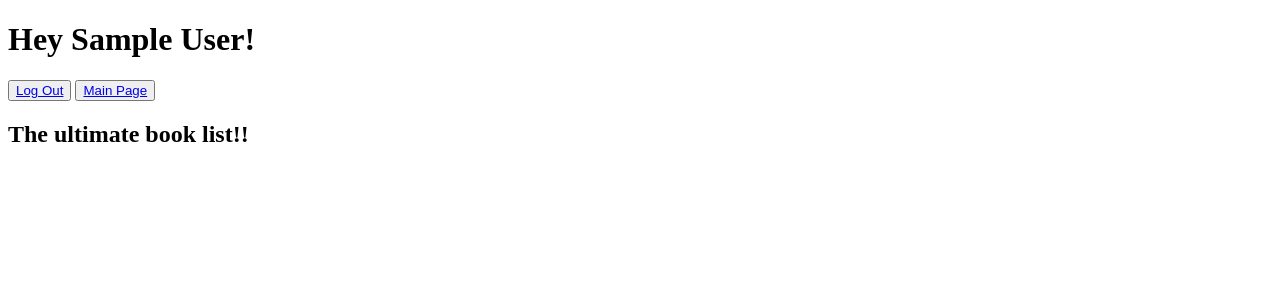
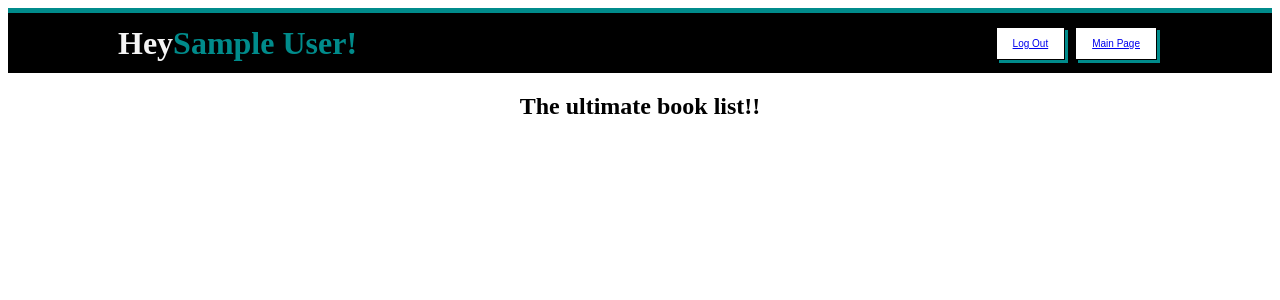
Before and after one commit to brycekmaxwell/final, a Flask app: page /view_finished/1 in a window 1280 px wide. Shown: the top 300 px of the page. Run offline with Flask 2, Linux system fonts and the light colour scheme; the visitor is signed in with stand-in values (Sample User, id 1); data that the repository does not hold is empty.

Commit message:
images work querys pull only user session books

```diff
--- a/flask_app/controllers/controller_book.py
+++ b/flask_app/controllers/controller_book.py
@@ -7,15 +7,15 @@ from flask_app.models import models_users
 
 @app.route("/view_tbr/<int:user_id>")
 def view_tbr(user_id):
-    return render_template("tbr.html", user_id = user_id, books = model_book.Book.get_all_tbr_books())
+    return render_template("tbr.html", user_id = user_id, books = model_book.Book.get_all_tbr_books({"id":user_id}))
 
 @app.route("/view_current/<int:user_id>")
 def view_current(user_id):
-    return render_template("current.html", user_id = user_id, books=model_book.Book.get_all_current_books())
+    return render_template("current.html", user_id = user_id, books=model_book.Book.get_current_book({"id":user_id}))
 
 @app.route("/view_finished/<int:user_id>")
 def view_finished(user_id):
-    return render_template("finished.html", user_id = user_id, books = model_book.Book.get_all_finished_books())
+    return render_template("finished.html", user_id = user_id, books = model_book.Book.get_all_finished_books({"id":user_id}))
 
 
 @app.route("/create_book", methods=["POST"])
@@ -38,20 +38,6 @@ def view_rating(user_id):
     return render_template("rating.html", user_id = user_id)
 
 
-# @app.route("/move_to_finished", methods=["POST"])
-# def move_to_finished(user_id):
-#     finished_data = {
-#         "title": 'title',
-#         "rating": request.form['rating'],
-#         "tbr": "no",
-#         "current": "no",
-#         "finished": "yes",
-#         "user_id": session['user_id']
-#     }
-#     model_book.Book.update_finished(finished_data)
-#     return render_template("finished.html", user_id=user_id)
-
-
 @app.route("/move_current/<int:book_id>", methods=["POST"])
 def move_to_current(book_id):
     print("A")
@@ -61,7 +47,7 @@ def move_to_current(book_id):
         "book_id": book_id
     }
     model_book.Book.update_current(current_data)
-    return redirect(f"/view_tbr/{session['user_id']}")
+    return redirect(f"/view_current/{session['user_id']}")
 
 @app.route("/give_rating/<int:book_id>", methods=["POST"])
 def move_to_finished(book_id):
--- a/flask_app/controllers/controllers_users.py
+++ b/flask_app/controllers/controllers_users.py
@@ -34,7 +34,7 @@ def login():
 def dashboard():
     if "user_id" not in session:
         return redirect("/logout")
-    return render_template("main_page.html", books = model_book.Book.get_all_books())
+    return render_template("main_page.html")
 
 
 
--- a/flask_app/models/model_book.py
+++ b/flask_app/models/model_book.py
@@ -27,35 +27,54 @@ class Book:
         return all_books
 
     @classmethod
-    def get_all_tbr_books(cls):
-        query="SELECT * FROM books WHERE books.tbr = 'yes';"
-        results = connectToMySQL(cls.DB).query_db(query)
+    def get_all_tbr_books(cls, user_id):
+        query= """
+            SELECT
+                *
+            FROM
+                books
+            WHERE
+                books.tbr = 'yes'
+                AND
+                user_id = "%(id)s";
+        """
+        results = connectToMySQL(cls.DB).query_db(query, user_id)
+        all_books = []
+        for book in results:
+            all_books.append(cls(book))
+        return all_books
+
+    @classmethod
+    def get_current_book(cls, user_id):
+        query="""
+                SELECT
+                    *
+                FROM
+                    books
+                WHERE
+                    books.current = 'yes'
+                AND
+                    user_id = "%(id)s";
+        """
+        results = connectToMySQL(cls.DB).query_db(query, user_id)
         all_books = []
         for book in results:
             all_books.append( cls(book) )
         return all_books
 
     @classmethod
-    def get_all_current_books(cls):
-        query="SELECT * FROM books WHERE books.current = 'yes';"
-        results = connectToMySQL(cls.DB).query_db(query)
-        all_books = []
-        for book in results:
-            all_books.append( cls(book) )
-        return all_books
-    @classmethod
-    def get_all_finished_books(cls):
-        query="SELECT * FROM books WHERE books.finished = 'yes';"
-        results = connectToMySQL(cls.DB).query_db(query)
-        all_books = []
-        for book in results:
-            all_books.append( cls(book) )
-        return all_books
-
-    @classmethod
-    def get_current_book(cls):
-        query="SELECT * FROM books WHERE books.current = 'yes';"
-        results = connectToMySQL(cls.DB).query_db(query)
+    def get_all_finished_books(cls, user_id):
+        query="""
+                SELECT
+                    *
+                FROM
+                    books
+                WHERE
+                    books.finished = 'yes'
+                AND
+                    user_id = "%(id)s";
+        """
+        results = connectToMySQL(cls.DB).query_db(query, user_id)
         all_books = []
         for book in results:
             all_books.append( cls(book) )
@@ -75,7 +94,3 @@ class Book:
     def update_finished(cls, finished_data):
         query="UPDATE books SET rating = %(rating)s, current = %(current)s, finished = %(finished)s WHERE id = %(book_id)s"
         return connectToMySQL(cls.DB).query_db(query, finished_data)
-
-
-    # @classmethod
-    # def get_tbr_list(cls,)
--- a/flask_app/static/css/styles.css
+++ b/flask_app/static/css/styles.css
@@ -6,6 +6,37 @@
     width: 1000px;
     margin: 0 auto;
     display: flex;
+    background-image: url({{ url_for('static', filename='images/book_wall.png') }});
+}
+.flash{
+    color: crimson;
+}
+.form1{
+    flex:1 ;
+    background-color: #fff;
+    border: 2px solid #999;
+    border-radius: 5px;
+    font-size: 1.2rem;
+    overflow: hidden;
+    padding-left: 20px;
+    padding-bottom: 20px;
+    width: 350px;
+    margin: auto;
+}
+.form2{
+    flex:1 ;
+    background-color: #fff;
+    border: 2px solid #999;
+    border-radius: 5px;
+    font-size: 1.2rem;
+    overflow: hidden;
+    padding-left: 20px;
+    padding-bottom: 20px;
+    width: 350px;
+    margin: auto;
+}
+h2,h3, h4{
+    text-align: center;
 }
 .card{
     display: flex;
@@ -17,7 +48,7 @@
     width: 250px;
     height: 350px;
     background-color: white;
-    border: 5px solid gray;
+    border: 5px solid darkcyan;
     margin-right: 50px;
 
 }
@@ -25,24 +56,81 @@
     width: 250px;
     height: 350px;
     background-color: white;
-    border: 5px solid gray;
+    border: 5px solid darkcyan;
 }
 #box3{
     width: 250px;
     height: 350px;
     background-color: white;
-    border: 5px solid gray;
+    border: 5px solid darkcyan;
     margin-left: 50px;
 }
 
-.button{
-    background-color: rgba(60, 70, 79, 0.25);
+.button_nav{
+    background-color: white;
     color: white;
-    border: none;
+    border: 1px solid black;
     padding: 10px 16px;
     text-align: center;
     text-decoration: none;
-    display: inline-block;
+    font-size: 10px;
+    box-shadow: 3px 3px darkcyan;
+    align-items: center;
+    margin: 5px;
+
+}
+
+.button{
+    background-color: white;
+    color: black;
+    border: 1px solid black;
+    padding: 10px 16px;
+    text-align: center;
+    text-decoration: none;
     font-size: 10px;
     box-shadow: 3px 3px black;
+    align-items: center;
+
 }
+.finished_books_list{
+    display: flex;
+    flex-direction: column;
+    justify-content: space-between;
+    font-weight: bold;
+
+}
+.finished_book{
+    display: flex;
+    justify-content: space-between;
+    width: 00px;
+    border: 1px solid black;
+}
+
+#nav_container{
+    display: flex;
+    background-color:black;
+    align-items: center;
+    border-top: 5px solid darkcyan;
+    height: 60px;
+    margin-bottom: 10px;
+    justify-content: space-between;
+ }
+ #nav_left{
+     display: flex;
+     margin-left: 110px;
+ }
+ #nav_right{
+     display: flex;
+     align-items: center;
+     justify-content: space-between;
+     margin-right: 110px;
+ }
+ .hey{
+     color: whitesmoke;
+ }
+ .user_name{
+     color: darkcyan;
+ }
+ #current_img{
+     width: 55px;
+ }
--- a/flask_app/templates/finished.html
+++ b/flask_app/templates/finished.html
@@ -4,16 +4,28 @@
     <meta charset="UTF-8">
     <meta http-equiv="X-UA-Compatible" content="IE=edge">
     <meta name="viewport" content="width=device-width, initial-scale=1.0">
+    <link rel="stylesheet" href="{{ url_for('static', filename='css/styles.css') }}">
     <title>All The Books</title>
 </head>
 <body>
-    <h1>Hey {{session.user_name}}!</h1>
-    <button class="button"><a href="/logout">Log Out</a></button>
-    <button class="button"><a href="/dashboard">Main Page</a></button>
+    <div id="nav_container">
+        <div id="nav_left">
+            <h1 class="hey">Hey </h1>
+            <h1 class="user_name"> {{session.user_name}}!</h1>
+        </div>
+        <div id="nav_right">
+            <button class="button_nav"><a href="/logout">Log Out</a></button>
+            <button class="button_nav"><a href="/dashboard">Main Page</a></button>
+        </div>
+    </div>
     <h2>The ultimate book list!!</h2>
-    {% for book in books%}
-        <p>{{book.title}}</p>
-        <p>{{book.rating}}</p>
-    {%endfor%}</p>
+    <div class="finished_books_list">
+        {% for book in books%}
+            <div class="finished_book">
+                <p>TITLE: {{book.title}}</p>
+                <p>RATING: {{book.rating}}</p>
+            </div>
+        {%endfor%}
+    </div>
 </body>
 </html>
--- a/flask_app/templates/log_in.html
+++ b/flask_app/templates/log_in.html
@@ -7,7 +7,7 @@
     <link rel="stylesheet" href="{{ url_for('static', filename='css/styles.css') }}">
     <title>Book Journal</title>
 </head>
-<body>
+<body style="background-image: url({{ url_for('static', filename='images/book_wall.png') }});">
     <div class="form1">
         <form action="/register" method="post">
             <h2>Register</h2>
@@ -66,7 +66,9 @@
                 <label for="password">Password:</label>
                 <input type="password" name="password">
             </div>
-            <input type="submit" value="Submit" class="button">
+            <div>
+                <input type="submit" value="Submit" class="button">
+            </div>
 
         </form>
     </div>
```
Also changed, not shown: flask_app/models/models_users.py (+0 -32 lines), flask_app/templates/current.html (+27 -3 lines), flask_app/templates/main_page.html (+10 -4 lines), flask_app/templates/tbr.html (+11 -11 lines), flask_app/static/images/book.png (added), flask_app/static/images/book_wall.png (added).
